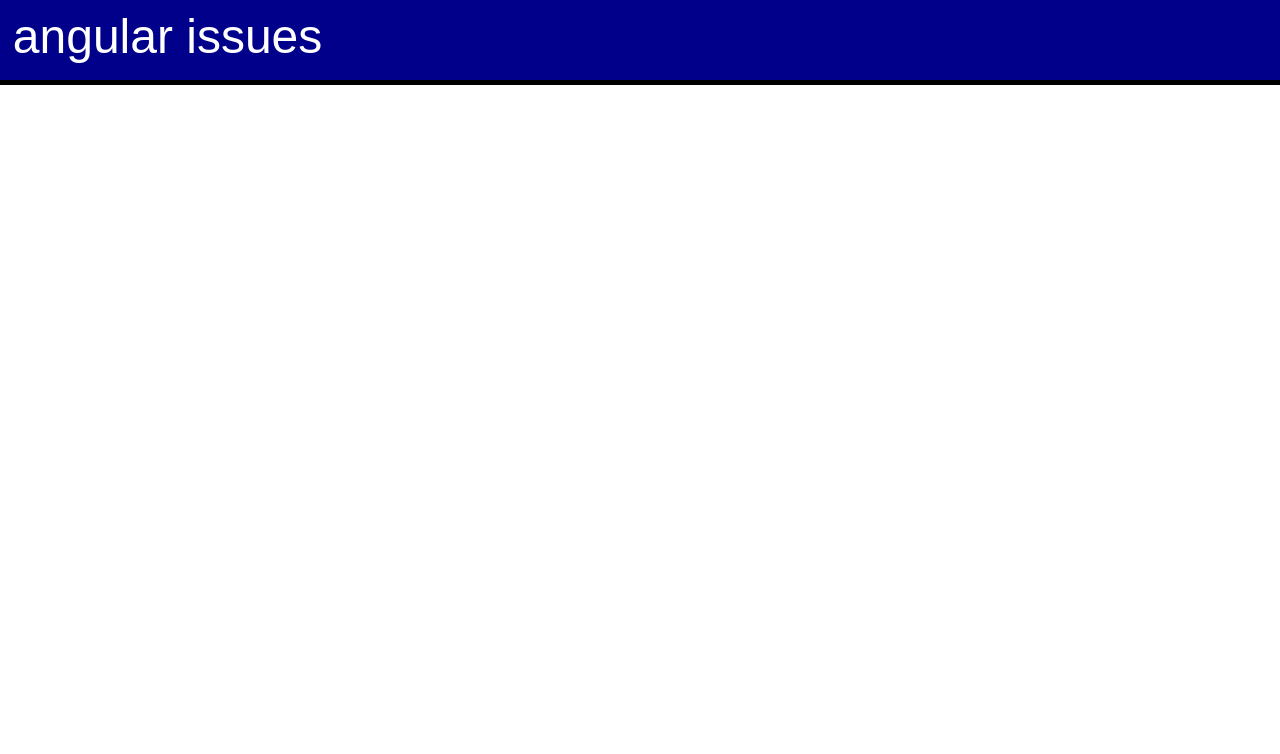
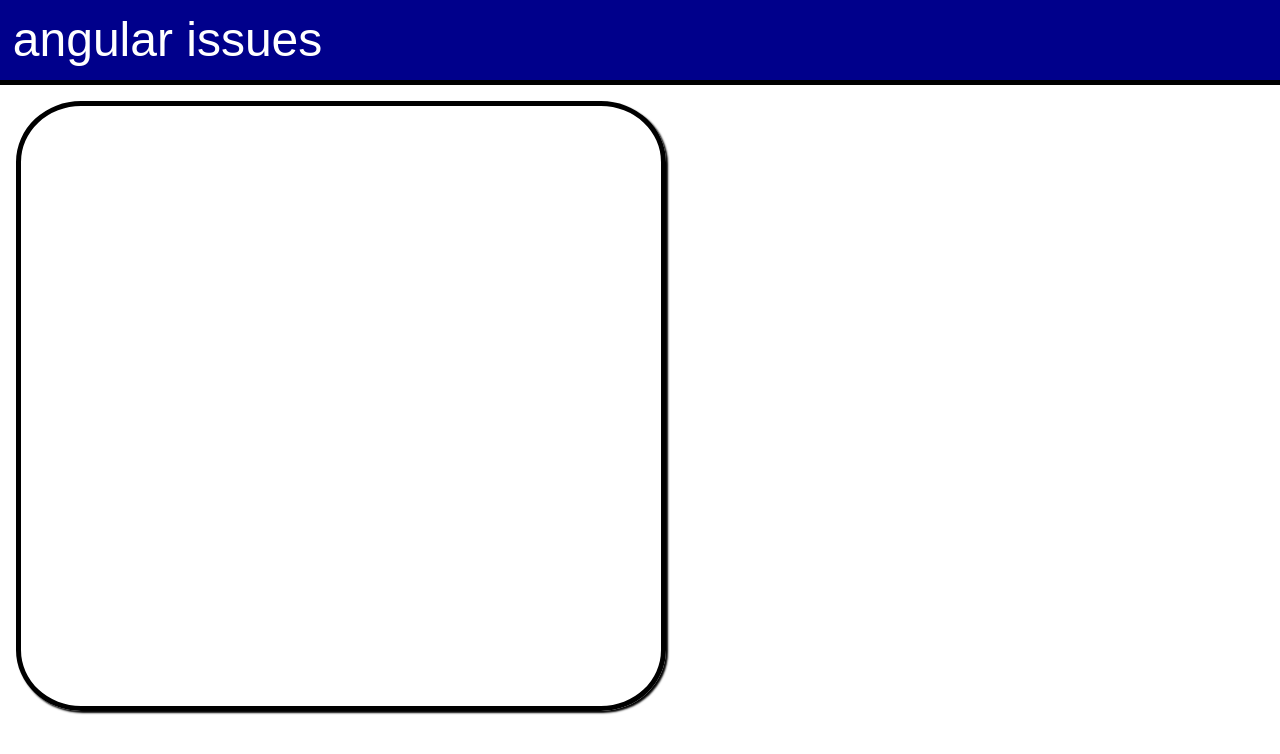
Before and after one commit to whediger/angular-issues, a plain HTML site: page index.html in a window 1280 px wide. Drawn offline with Linux system fonts and the light colour scheme.

Commit message:
add issues div, initial commit

```diff
--- a/index.html
+++ b/index.html
@@ -11,5 +11,9 @@
     <div class="header">
       <h1>angular issues</h1>
     </div>
+
+    <div id="issuesContainer">
+
+    </div>
   </body>
 </html>
--- a/style/main.css
+++ b/style/main.css
@@ -1,6 +1,5 @@
 h1 {
   position: absolute;
-  margin-top: 1%;
   margin-left: 1%;
   font-family: sans-serif;
   color: white;
@@ -8,9 +7,23 @@ h1 {
 }
 
 .header {
+  display: flex;
+  align-items: center;
   position: static;
   height: 10vh;
   width: 100vw;
   background-color: darkblue;
   border-bottom: 5px solid black;
 }
+
+#issuesContainer {
+  margin-top: 2vh;
+  margin-left: 2vh;
+  height: 75vh;
+  width: 50vw;
+  border: 5px solid black;
+  border-radius: 10%;
+  box-shadow: 2px 2px 2px black;
+  overflow: scroll;
+
+}
```
